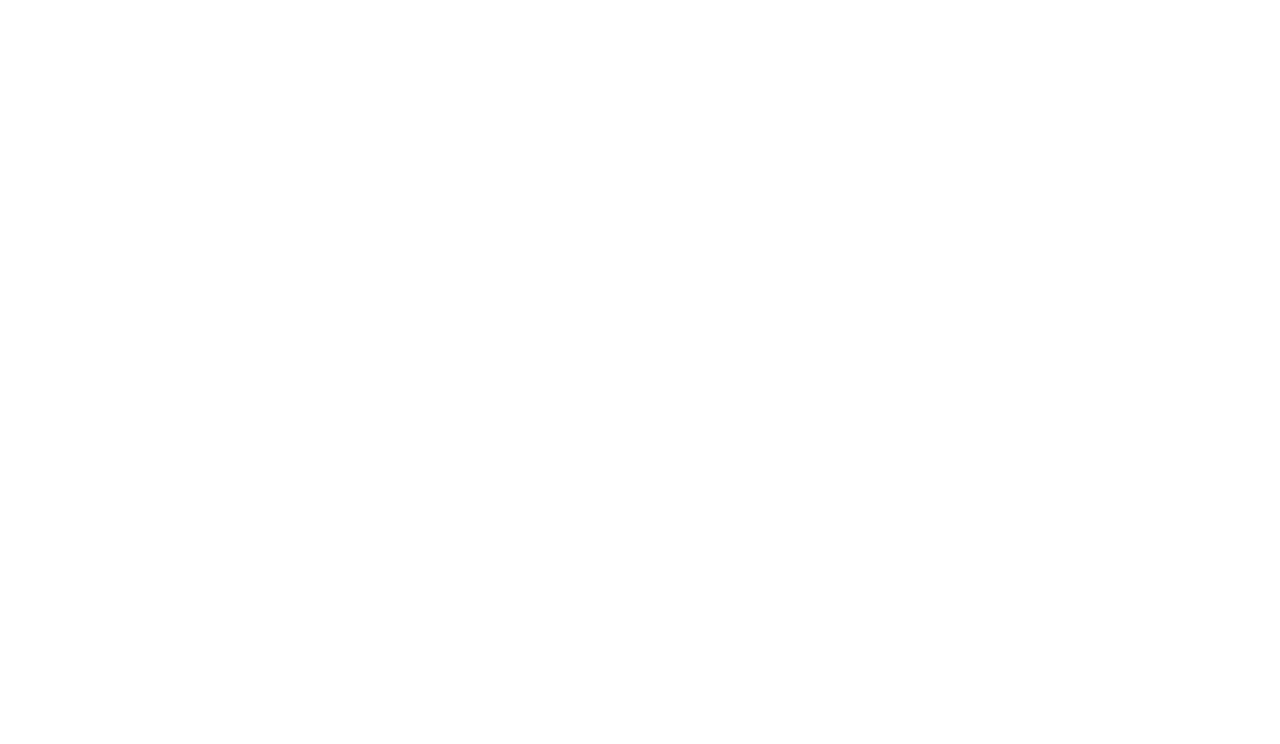
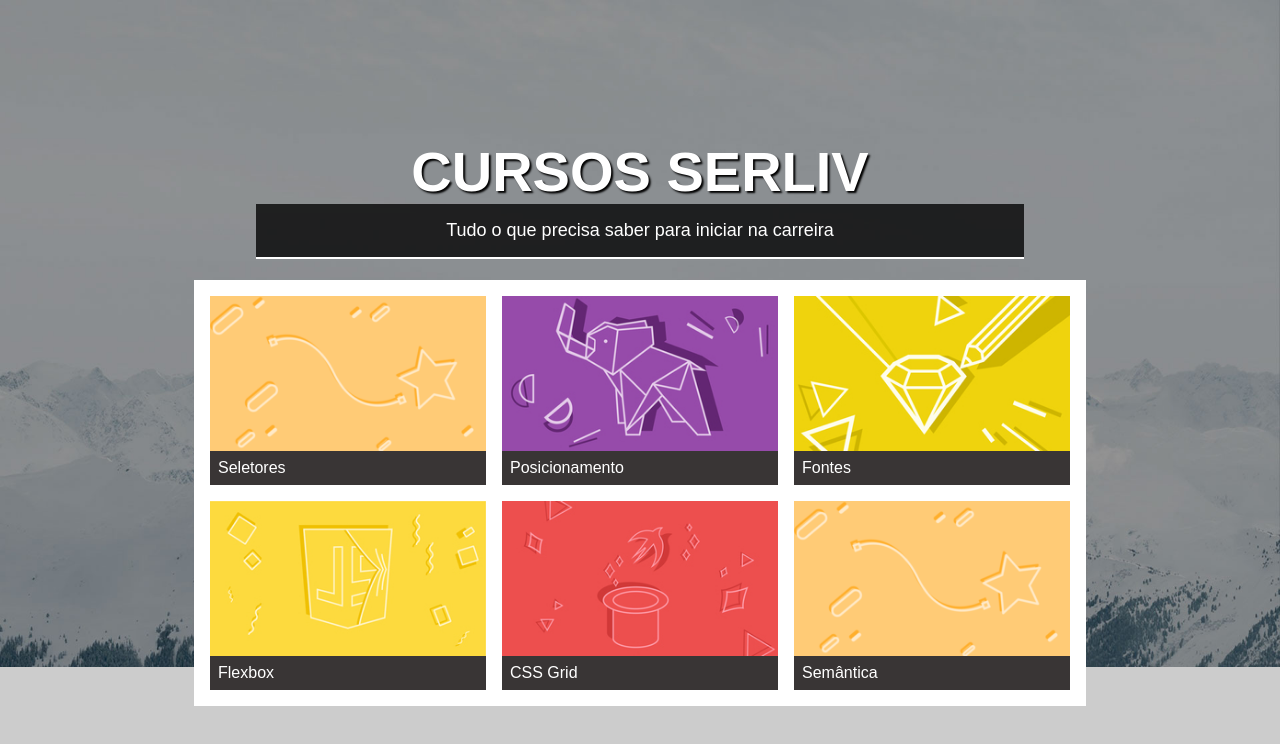
Before and after one commit to lucaslobatob/curso-serliv, a plain HTML site: page ProjetoCSS-flexbox-desafio/index.html in a window 1280 px wide. Drawn offline with Linux system fonts and the light colour scheme.

Commit message:
Atualização atividades do curso 0.1

```diff
--- a/ProjetoCSS-flexbox-desafio/index.html
+++ b/ProjetoCSS-flexbox-desafio/index.html
@@ -10,7 +10,38 @@
 </head>
 
 <body>
-
+    <header>
+        <h1>Cursos Serliv</h1>
+        <div class="description">Tudo o que precisa saber para iniciar na carreira</div>
+    </header>
+    <main>
+        <section class="content-section">
+        <div class="card">
+            <img src="./imagens/card_01.png" alt="">
+            <p>Seletores</p>
+        </div>
+        <div class="card">
+            <img src="./imagens/card_02.jpg" alt="">
+            <p>Posicionamento</p>
+        </div>
+        <div class="card">
+            <img src="./imagens/card_03.jpg" alt="">
+            <p>Fontes</p>
+        </div>
+        <div class="card">
+            <img src="./imagens/card_04.jpg" alt="">
+            <p>Flexbox</p>
+        </div>
+        <div class="card">
+            <img src="./imagens/card_05.jpg" alt="">
+            <p>CSS Grid</p>
+        </div>
+        <div class="card">
+            <img src="./imagens/card_01.png" alt="">
+            <p>Semântica</p>
+        </div>
+    </section>
+    </main>
 </body>
 
 </html>
--- a/ProjetoCSS-flexbox-desafio/styles/estilo.css
+++ b/ProjetoCSS-flexbox-desafio/styles/estilo.css
@@ -1,9 +1,68 @@
 html,
 body {
-    height: 100%;
+    min-height: 100%;
 }
 
 body {
     margin: 0;
     font-family: Arial, Helvetica, sans-serif;
+    background-color: #ccc;
+    background-image: url(../imagens/bg-2.jpg);
+    background-size: 100%;
+    background-repeat: no-repeat;
 }
+
+header {
+    padding: 1px;
+    justify-content: center;
+    text-align: center;
+    display: flex;
+    flex-direction: column;
+    width: 60%;
+    margin: 100px auto 0;
+}
+
+h1 {
+    text-transform: uppercase;
+    font-size: 56px;
+    color: white;
+    text-shadow: 2px 2px 2px black;
+    margin-bottom: 0;
+}
+
+.description {
+    background-color: rgba(0, 0, 0, 0.781);
+    font-size: 18px;
+    color: white;
+    padding: 16px;
+    display: inline-block;
+    border-bottom: 2px solid;
+}
+
+.content-section {
+    display: flex;
+    flex-wrap: wrap;
+    gap: 16px;
+    width: 860px;
+    margin: auto;
+    background-color: white;
+    padding: 16px;
+    margin-top: 20px;
+}
+
+.card {
+    flex-basis: 250px;
+    flex-grow: 1;
+}
+
+.card img {
+    width: 100%;
+    display: block;
+}
+
+.card p{
+    background-color: #393535;
+    color: white;
+    margin: 0;
+    padding: 8px;
+}
```
